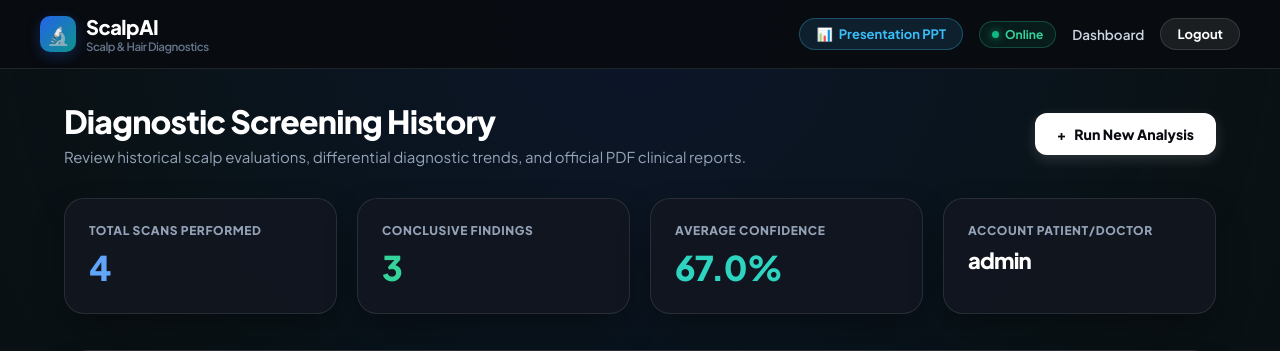
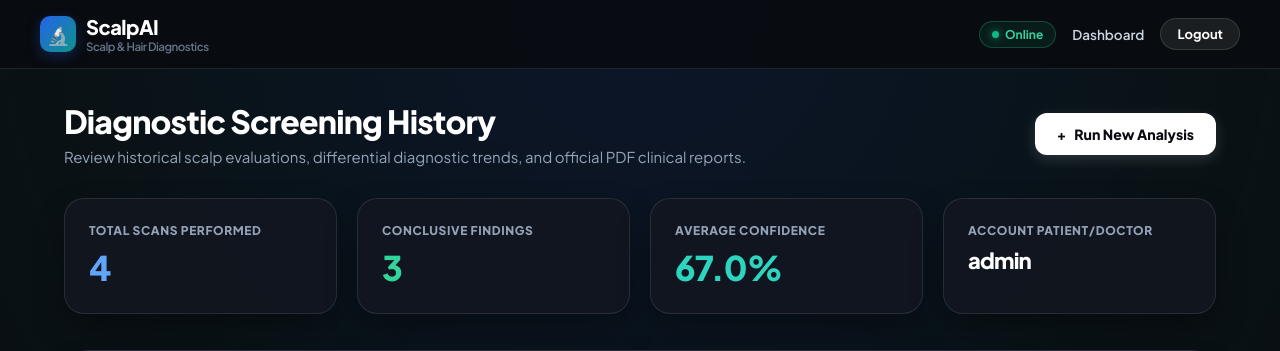
Before and after one commit to vansh36918-lgtm/scalp-ai, a Django app: page /dashboard/ in a window 1280 px wide. Shown: the top 351 px of the page. Run offline with Django 5.2, Linux system fonts and the light colour scheme; a user stored in the database is signed in; data comes from the database, SQL or seed files in the repository.

Commit message:
Remove Presentation PPT option from navigation bar

```diff
--- a/detector/templates/detector/base.html
+++ b/detector/templates/detector/base.html
@@ -221,9 +221,6 @@
             </a>
 
             <div class="header-right">
-                <a href="{% url 'download_presentation' %}" class="btn-nav" style="background: rgba(56, 189, 248, 0.12); border-color: rgba(56, 189, 248, 0.3); color: #38bdf8; display: inline-flex; align-items: center; gap: 6px;" title="Download Academic PowerPoint Presentation (.pptx)">
-                    <span>📊</span> Presentation PPT
-                </a>
                 <div class="status-pill">
                     <div class="status-dot"></div>
                     <span>Online</span>
```
